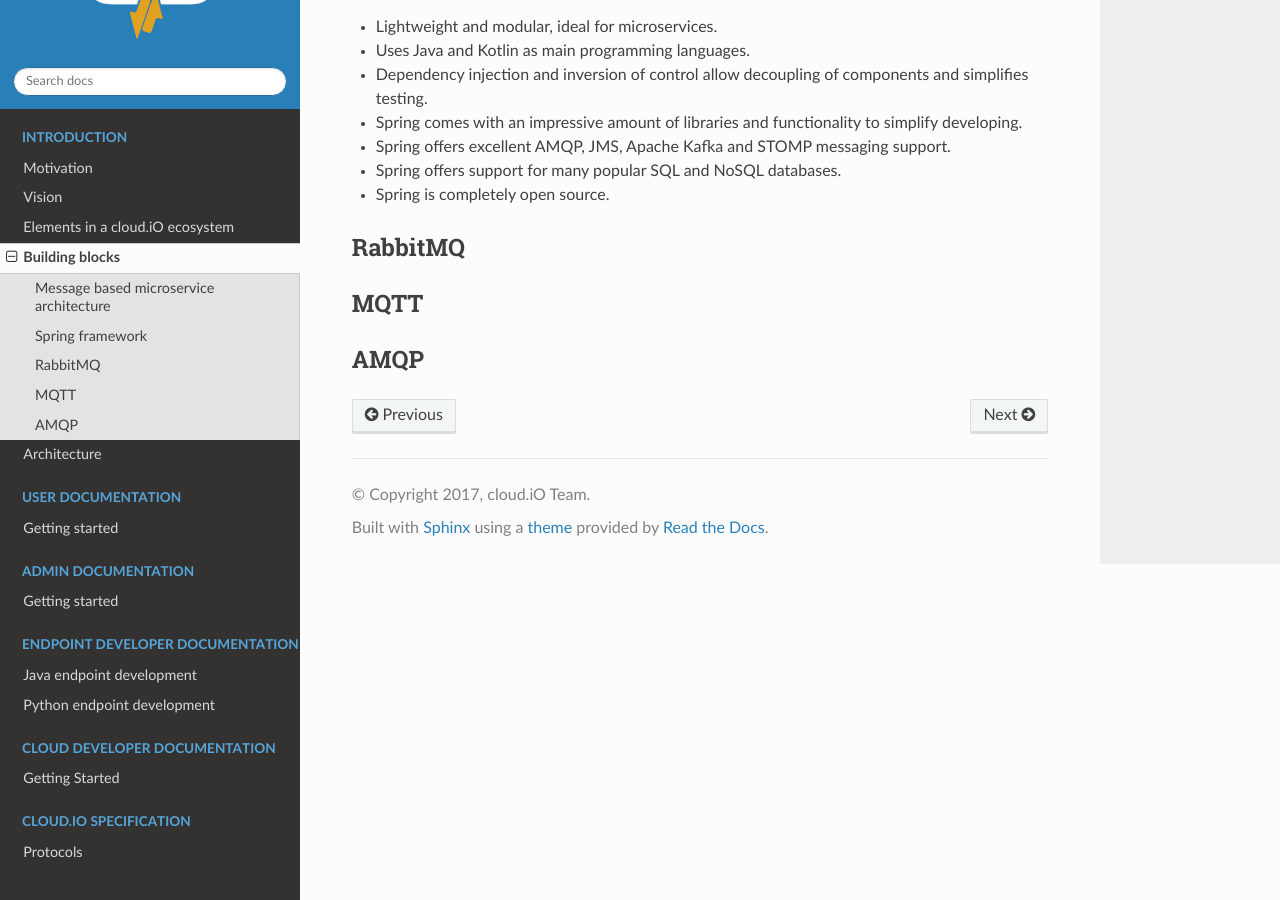
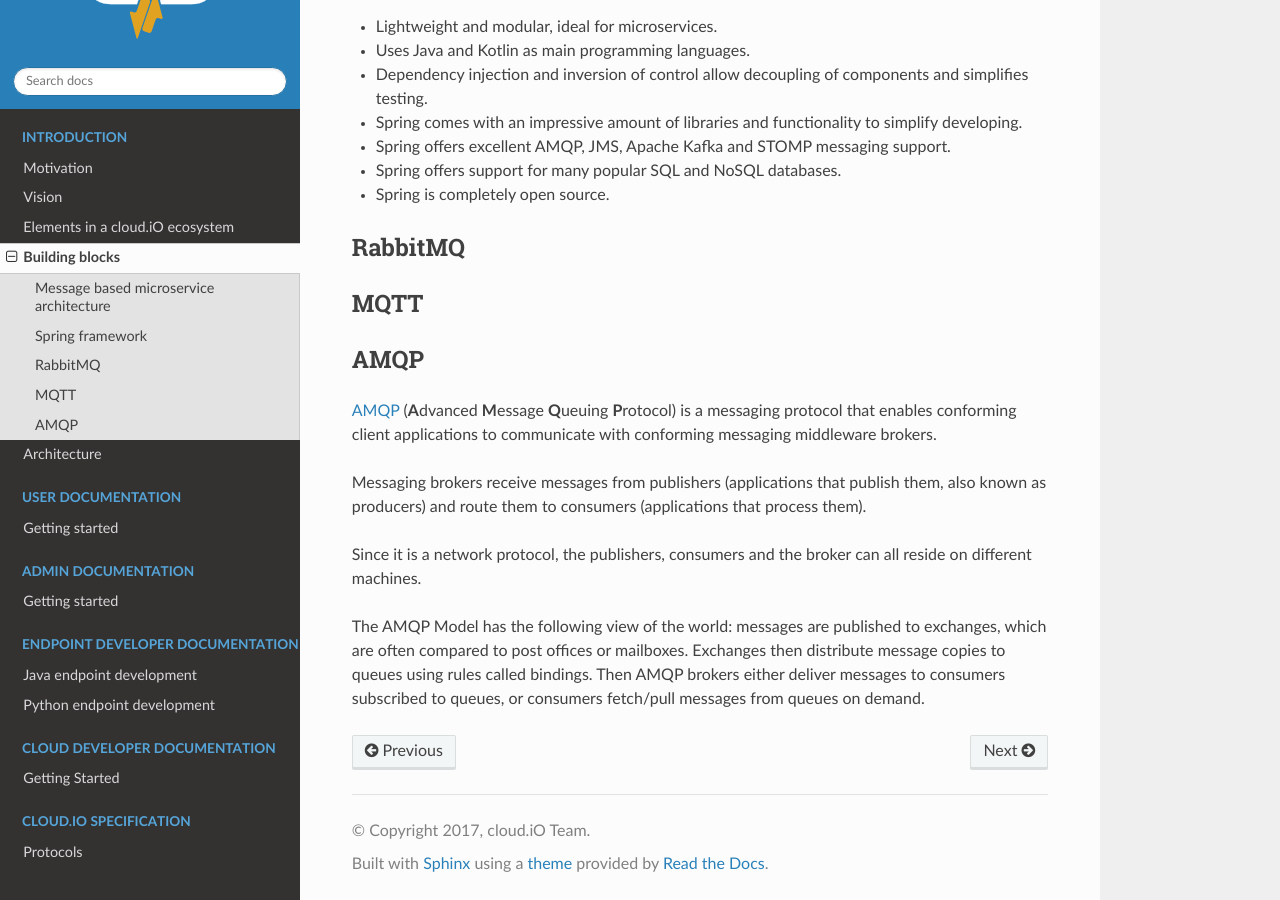
Before and after one commit to cloudio-project/cloudio-endpoint-java, a Sphinx documentation site: the page built from documentation/intro-building-blocks.rst, in a window 1280 px wide and 900 px high, scrolled down 1513 px. Built offline with Sphinx 7.4.7 and the Read the Docs theme 2.0.0, drawn with Linux system fonts in a browser that asks for light colours.

Commit message:
Updated AMQP description

```diff
--- a/documentation/intro-building-blocks.rst
+++ b/documentation/intro-building-blocks.rst
@@ -45,7 +45,18 @@ MQTT
 
 AMQP
 ----
+|AMQP_link| (**A**\ dvanced **M**\ essage **Q**\ ueuing **P**\ rotocol) is a messaging protocol that enables conforming client applications to communicate with conforming messaging middleware brokers.
+
+Messaging brokers receive messages from publishers (applications that publish them, also known as producers) and route them to consumers (applications that process them).
+
+Since it is a network protocol, the publishers, consumers and the broker can all reside on different machines.
+
+The AMQP Model has the following view of the world: messages are published to exchanges, which are often compared to post offices or mailboxes. Exchanges then distribute message copies to queues using rules called bindings. Then AMQP brokers either deliver messages to consumers subscribed to queues, or consumers fetch/pull messages from queues on demand.
 
 .. |Spring_framework| raw:: html
 
    <a href="https://spring.io" target="_blank">Spring framework</a>
+
+.. |AMQP_link| raw:: html
+
+   <a href="https://www.amqp.org/" target="_blank">AMQP</a>
```
Also changed, not shown: documentation/intro-elements.rst (+7 -0 lines).
